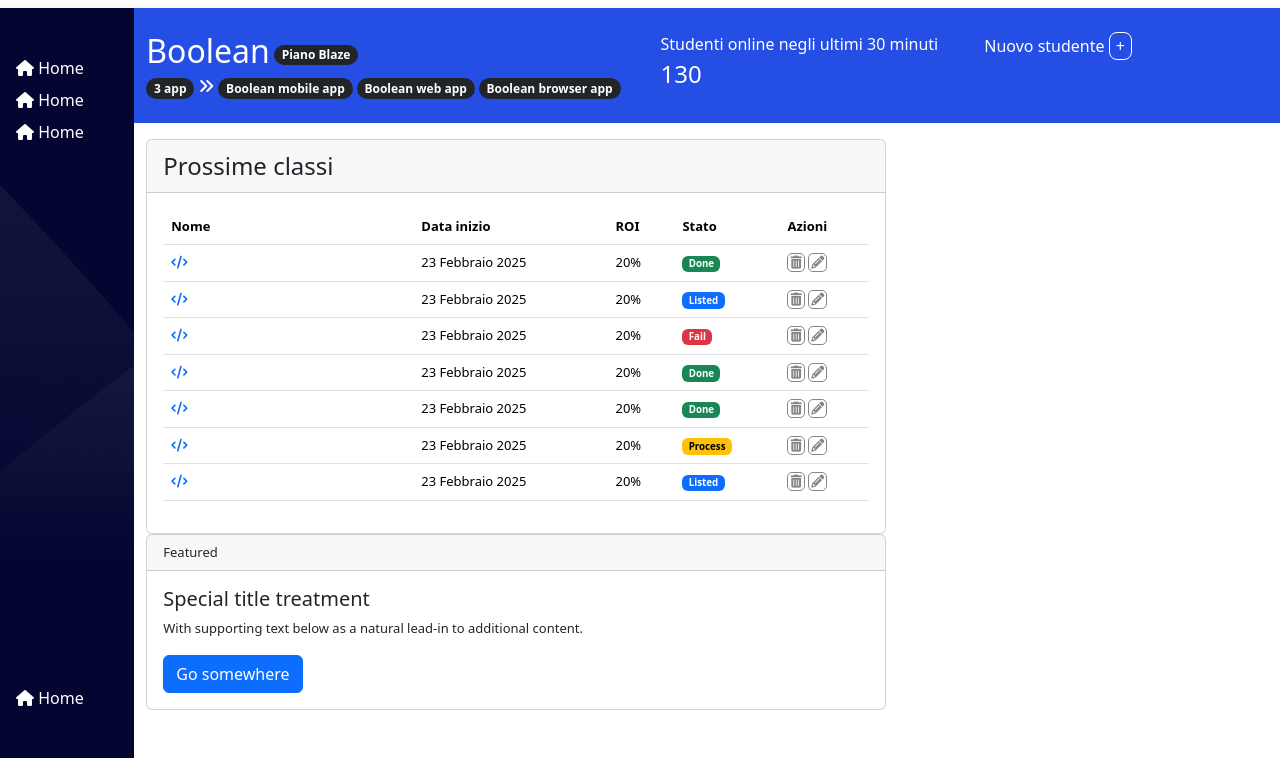
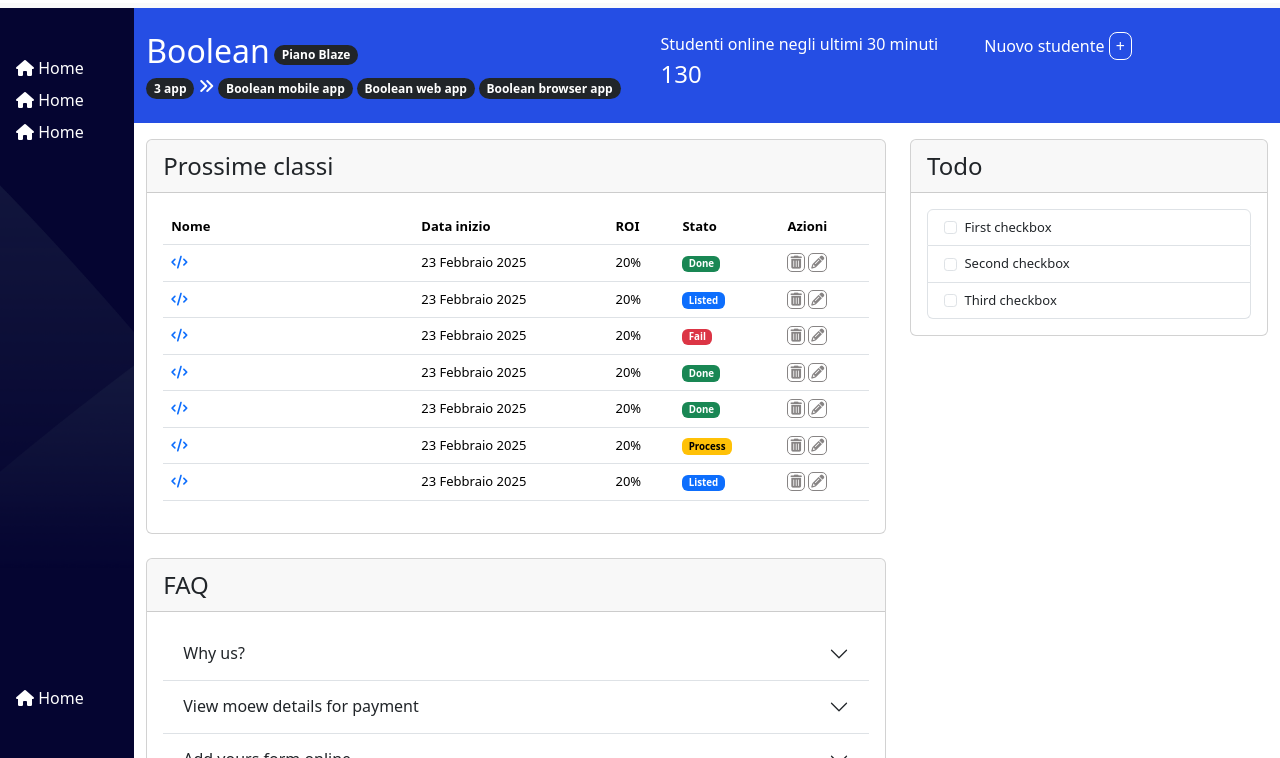
Before and after one commit to orlandomanfredini/html-css-bootstrap-dashboard, a plain HTML site: page index.html in a window 1280 px wide. Shown: the part 42-800 px from the top of the page. Drawn offline with nearby package versions, Linux system fonts and the light colour scheme.

Commit message:
ADD: commenti, card todo

```diff
--- a/index.html
+++ b/index.html
@@ -95,11 +95,11 @@
                 </div>
             </section>
             <section>
-                <div class="container-fluid">
+                <div class="container-fluid"> <!--container card main-->
                     <div class="font__row row">
                         <div class="col-12 col-lg-8 gy-3">
                             <div class="card">
-                                <div class="card-header fs-4">
+                                <div class="card-header fs-4"> <!--tab prime classi-->
                                   Prossime classi
                                 </div>
                                 <div class="card-body">
@@ -245,18 +245,69 @@
                                 </div>
                             </div>
 
-                            <div class="card">
-                                <div class="card-header">
-                                  Featured
+                            <div class="card mt-4"> <!--accordion faq-->
+                                <div class="card-header fs-4">
+                                  FAQ
                                 </div>
                                 <div class="card-body">
-                                  <h5 class="card-title">Special title treatment</h5>
-                                  <p class="card-text">With supporting text below as a natural lead-in to additional content.</p>
-                                  <a href="#" class="btn btn-primary">Go somewhere</a>
+                                    <div class="accordion accordion-flush" id="accordionFlushExample">
+                                        <div class="accordion-item">
+                                          <h2 class="accordion-header">
+                                            <button class="accordion-button collapsed" type="button" data-bs-toggle="collapse" data-bs-target="#flush-collapseOne" aria-expanded="false" aria-controls="flush-collapseOne">
+                                              Why us?
+                                            </button>
+                                          </h2>
+                                          <div id="flush-collapseOne" class="accordion-collapse collapse" data-bs-parent="#accordionFlushExample">
+                                            <div class="accordion-body">Placeholder content for this accordion, which is intended to demonstrate the <code>.accordion-flush</code> class. This is the first item's accordion body.</div>
+                                          </div>
+                                        </div>
+                                        <div class="accordion-item">
+                                          <h2 class="accordion-header">
+                                            <button class="accordion-button collapsed" type="button" data-bs-toggle="collapse" data-bs-target="#flush-collapseTwo" aria-expanded="false" aria-controls="flush-collapseTwo">
+                                              View moew details for payment
+                                            </button>
+                                          </h2>
+                                          <div id="flush-collapseTwo" class="accordion-collapse collapse" data-bs-parent="#accordionFlushExample">
+                                            <div class="accordion-body">Placeholder content for this accordion, which is intended to demonstrate the <code>.accordion-flush</code> class. This is the second item's accordion body. Let's imagine this being filled with some actual content.</div>
+                                          </div>
+                                        </div>
+                                        <div class="accordion-item">
+                                          <h2 class="accordion-header">
+                                            <button class="accordion-button collapsed" type="button" data-bs-toggle="collapse" data-bs-target="#flush-collapseThree" aria-expanded="false" aria-controls="flush-collapseThree">
+                                              Add yours form online
+                                            </button>
+                                          </h2>
+                                          <div id="flush-collapseThree" class="accordion-collapse collapse" data-bs-parent="#accordionFlushExample">
+                                            <div class="accordion-body">Placeholder content for this accordion, which is intended to demonstrate the <code>.accordion-flush</code> class. This is the third item's accordion body. Nothing more exciting happening here in terms of content, but just filling up the space to make it look, at least at first glance, a bit more representative of how this would look in a real-world application.</div>
+                                          </div>
+                                        </div>
+                                      </div>
                                 </div>
                               </div>
                         </div>
-                        <div class="col-12 col-lg-4"></div>
+                        <div class="col-12 col-lg-4">
+                            <div class="card mt-3">  <!--card todo-->
+                                <div class="card-header fs-4">
+                                  Todo
+                                </div>
+                                <div class="card-body">
+                                    <ul class="list-group">
+                                        <li class="list-group-item">
+                                          <input class="form-check-input me-1" type="checkbox" value="" id="firstCheckbox">
+                                          <label class="form-check-label" for="firstCheckbox">First checkbox</label>
+                                        </li>
+                                        <li class="list-group-item">
+                                          <input class="form-check-input me-1" type="checkbox" value="" id="secondCheckbox">
+                                          <label class="form-check-label" for="secondCheckbox">Second checkbox</label>
+                                        </li>
+                                        <li class="list-group-item">
+                                          <input class="form-check-input me-1" type="checkbox" value="" id="thirdCheckbox">
+                                          <label class="form-check-label" for="thirdCheckbox">Third checkbox</label>
+                                        </li>
+                                      </ul>
+                                </div>
+                            </div>
+                        </div>
                     </div>
                 </div>
             </section>
```
